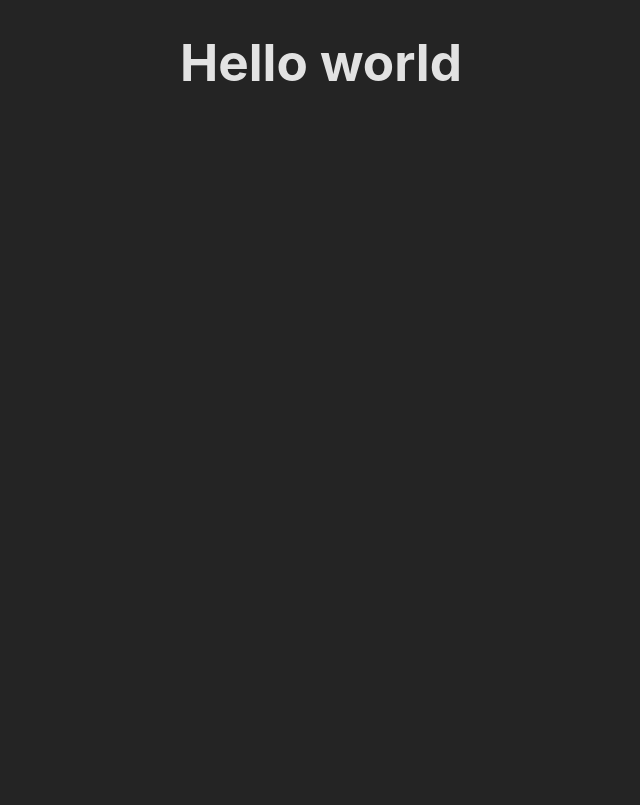
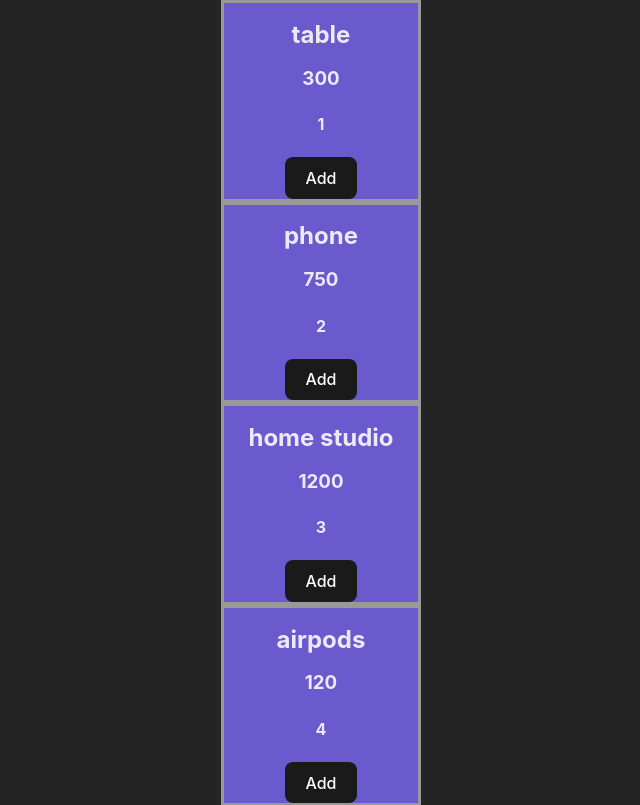
Before and after one commit to GenaroIBC/shop-cart-reducer, a React (Vite) app: page / in a window 1280 px wide. Shown: the top 805 px of the page, without its empty margins (319-959 px from the left). Built offline with nearby package versions, Linux system fonts and the light colour scheme.

Commit message:
feat: show cart products in the ui

```diff
--- a/src/App.jsx
+++ b/src/App.jsx
@@ -1,5 +1,26 @@
+import { useReducer } from "react";
+import { cartReducer, INITIAL_CART } from "./reducers/cartReducer";
+import "./App.css";
+import { ProductCard } from "./components/ProductCard";
+import { CART_TYPES } from "./actions/cartActions";
+
 function App() {
-  return <h1>Hello world</h1>;
+  const [cartState, cartDispatch] = useReducer(cartReducer, INITIAL_CART);
+
+  const addToCart = id => {
+    cartDispatch({ type: CART_TYPES.ADD_TO_CART, payload: id });
+  };
+
+  console.log(cartState);
+  return (
+    <>
+      <div className="products-container">
+        {cartState.products.map(product => (
+          <ProductCard addToCart={addToCart} key={product.id} data={product} />
+        ))}
+      </div>
+    </>
+  );
 }
 
 export default App;
```
